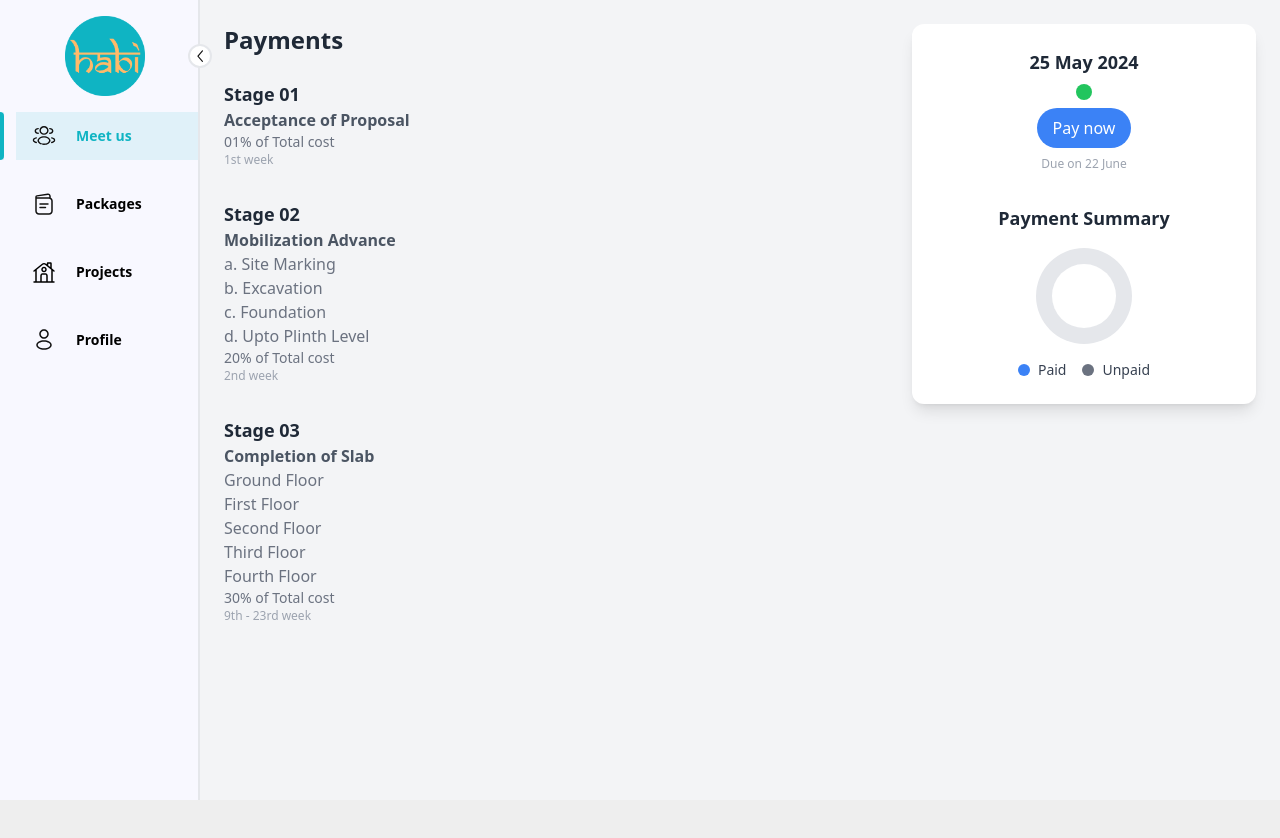
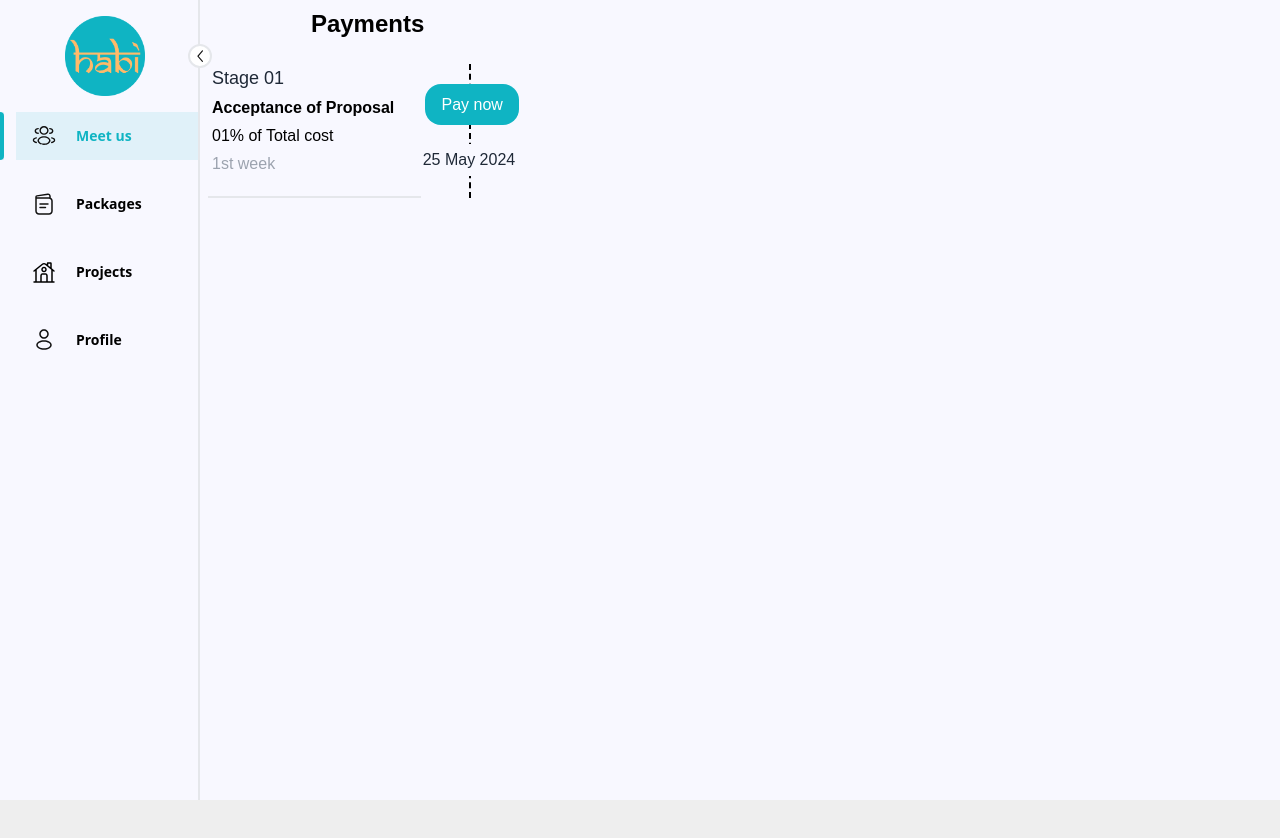
Before and after one commit to tejudharanesh/teju_habi, a React (Vite) app in the folder client/: page / in a window 1280 px wide. Shown: the top 838 px of the page. Built offline with nearby package versions, Linux system fonts and the light colour scheme.

Commit message:
implemented payment page

```diff
--- a/client/src/pages/PaymentsPage.jsx
+++ b/client/src/pages/PaymentsPage.jsx
@@ -2,94 +2,31 @@ import React from "react";
 
 const PaymentsPage = () => {
   return (
-    <div className="flex flex-col md:flex-row items-start p-6 bg-gray-100 min-h-screen">
-      {/* Left Side - Payment Stages */}
-      <div className="w-full md:w-2/3 lg:w-2/3 pr-8">
-        <h2 className="text-2xl font-semibold mb-6">Payments</h2>
+    <div className="flex flex-col md:flex-row items-start p-2 bg-layoutColor min-h-screen font-poppins">
+      <div className="w-full md:w-[30%]">
+        <h2 className="text-2xl font-semibold mb-6 text-center text-black">
+          Payments
+        </h2>
 
-        <div className="space-y-8">
-          {/* Stage 01 */}
+        <div className="relative">
           <div>
-            <h3 className="text-lg font-bold">Stage 01</h3>
-            <p className="text-gray-600 font-semibold">
+            <h3 className="text-lg m-1">Stage 01</h3>
+            <p className="text-black font-semibold text-[16px] m-1">
               Acceptance of Proposal
             </p>
-            <p className="text-sm text-gray-500">01% of Total cost</p>
-            <p className="text-xs text-gray-400">1st week</p>
+            <p className="text-md text-black m-1">01% of Total cost</p>
+            <p className="text-gray-400 m-1">1st week</p>
           </div>
-
-          {/* Stage 02 */}
-          <div>
-            <h3 className="text-lg font-bold">Stage 02</h3>
-            <p className="text-gray-600 font-semibold">Mobilization Advance</p>
-            <p className="text-gray-500">
-              a. Site Marking
-              <br />
-              b. Excavation
-              <br />
-              c. Foundation
-              <br />
-              d. Upto Plinth Level
-            </p>
-            <p className="text-sm text-gray-500">20% of Total cost</p>
-            <p className="text-xs text-gray-400">2nd week</p>
+          <div className="absolute top-0 right-14 h-full border-l-2  border-black border-dashed"></div>
+          <div className="absolute top-5 right-2">
+            <button className="bg-primary text-white w-[94px] h-[41px] rounded-2xl">
+              Pay now
+            </button>
           </div>
-
-          {/* Stage 03 */}
-          <div>
-            <h3 className="text-lg font-bold">Stage 03</h3>
-            <p className="text-gray-600 font-semibold">Completion of Slab</p>
-            <p className="text-gray-500">
-              Ground Floor
-              <br />
-              First Floor
-              <br />
-              Second Floor
-              <br />
-              Third Floor
-              <br />
-              Fourth Floor
-            </p>
-            <p className="text-sm text-gray-500">30% of Total cost</p>
-            <p className="text-xs text-gray-400">9th - 23rd week</p>
+          <div className="absolute top-20 right-2">
+            <h2 className="bg-layoutColor p-1">25 May 2024</h2>
           </div>
-
-          {/* Additional stages will follow the same structure */}
-        </div>
-      </div>
-
-      {/* Right Side - Payment Summary */}
-      <div className="w-full md:w-1/3 lg:w-1/3 bg-white p-6 rounded-xl shadow-lg">
-        <div className="flex flex-col items-center">
-          <p className="text-lg font-semibold">25 May 2024</p>
-          <div className="w-4 h-4 bg-green-500 rounded-full mt-2 mb-2"></div>
-          <button className="bg-blue-500 text-white px-4 py-2 rounded-full">
-            Pay now
-          </button>
-          <p className="text-xs text-gray-400 mt-2">Due on 22 June</p>
-        </div>
-        <div className="mt-8">
-          <h3 className="text-lg font-semibold text-center">Payment Summary</h3>
-          <div className="flex justify-center items-center mt-4">
-            <div className="relative w-24 h-24">
-              {/* This would be replaced by a real c hart in production */}
-              <div className="w-full h-full rounded-full bg-gray-200">
-                <div className="absolute inset-0 flex items-center justify-center">
-                  <div className="w-16 h-16 rounded-full bg-white"></div>
-                </div>
-              </div>
-            </div>
-          </div>
-          <div className="flex justify-center mt-4">
-            <div className="flex items-center">
-              <div className="w-3 h-3 bg-blue-500 rounded-full mr-2"></div>
-              <span className="text-sm text-gray-700">Paid</span>
-            </div>
-            <div className="flex items-center ml-4">
-              <div className="w-3 h-3 bg-gray-500 rounded-full mr-2"></div>
-              <span className="text-sm text-gray-700">Unpaid</span>
-            </div>
-          </div>
+          <hr className="border-[1px] mt-5 w-4/6" />
         </div>
       </div>
     </div>
```
